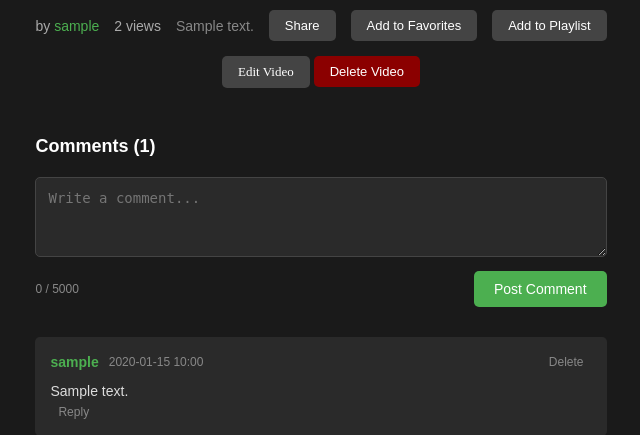
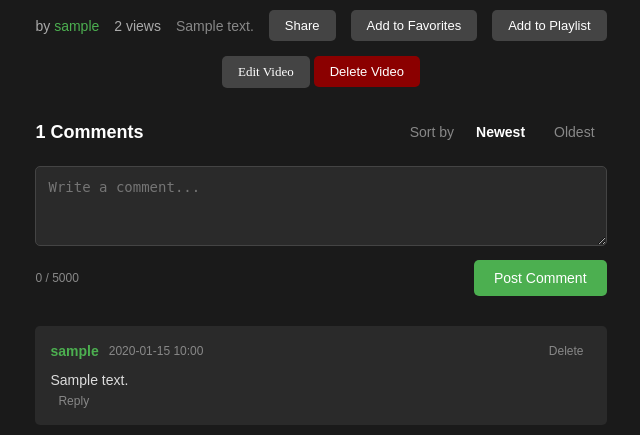
Before and after one commit to RichardDally/RTube, a Flask app: page /watch?v=1 in a window 1280 px wide. Shown: the part 460-895 px from the top of the page, without its empty margins (319-959 px from the left). Run offline with Flask 3, Linux system fonts and the light colour scheme; a user stored in the database is signed in; data comes from the database, SQL or seed files in the repository; tables that the repository leaves empty hold one stand-in row (values such as "Sample post"); some libraries are stand-ins or nearby versions.

Commit message:
Comments improvements

```diff
--- a/rtube/routes/videos.py
+++ b/rtube/routes/videos.py
@@ -246,6 +246,11 @@ def watch_video():
         include_private=current_user.is_authenticated
     )
 
+    # Comment sorting
+    sort_order = request.args.get('sort', 'newest')
+    if sort_order not in ('newest', 'oldest'):
+        sort_order = 'newest'
+
     video_url = url_for('videos.serve_video', filename=f"{video.filename}.m3u8")
     logger.info(f"Loading video from [{video_url}]")
     return render_template(
@@ -259,6 +264,7 @@ def watch_video():
         start_time=start_time,
         is_favorite=is_favorite,
         recommended_videos=recommended_videos,
+        current_sort=sort_order,
     )
 
 
--- a/rtube/templates/index.html
+++ b/rtube/templates/index.html
@@ -346,30 +346,94 @@
                 gap: 10px;
                 margin-top: 8px;
             }
+            /* Comments header with sort selector */
+            .comments-header {
+                display: flex;
+                justify-content: space-between;
+                align-items: center;
+                margin-bottom: 20px;
+            }
+            .comments-header .comments-title {
+                margin: 0;
+            }
+            .sort-selector {
+                display: flex;
+                gap: 5px;
+                align-items: center;
+            }
+            .sort-selector span {
+                color: #888;
+                font-size: 14px;
+                margin-right: 5px;
+            }
+            .sort-selector button {
+                background: none;
+                border: none;
+                color: #888;
+                font-size: 14px;
+                cursor: pointer;
+                padding: 6px 12px;
+                border-radius: 4px;
+                transition: all 0.2s;
+            }
+            .sort-selector button:hover {
+                background-color: #333;
+                color: #fff;
+            }
+            .sort-selector button.active {
+                color: #fff;
+                font-weight: 600;
+            }
+            /* Replies toggle button - YouTube style */
+            .replies-toggle {
+                display: inline-flex;
+                align-items: center;
+                gap: 8px;
+                color: #3EA6FF;
+                font-size: 13px;
+                font-weight: 500;
+                cursor: pointer;
+                padding: 8px 12px;
+                margin: 8px 0 0 -12px;
+                background: none;
+                border: none;
+                border-radius: 20px;
+                transition: background-color 0.2s;
+            }
+            .replies-toggle:hover {
+                background-color: rgba(62, 166, 255, 0.1);
+            }
+            .replies-toggle .toggle-icon {
+                display: inline-block;
+                transition: transform 0.2s;
+                font-size: 10px;
+            }
+            .replies-toggle.expanded .toggle-icon {
+                transform: rotate(180deg);
+            }
+            /* Replies container with animation */
+            .replies-container {
+                overflow: hidden;
+                max-height: 0;
+                transition: max-height 0.3s ease-out;
+            }
+            .replies-container.expanded {
+                max-height: 10000px;
+            }
+            /* Replies list */
             .replies-list {
                 list-style: none;
                 padding: 0;
-                margin: 10px 0 0 20px;
-                border-left: 2px solid #444;
-                padding-left: 15px;
+                margin: 0 0 0 24px;
             }
             .reply-item {
-                background-color: #252525;
-                border-radius: 5px;
-                padding: 12px;
-                margin-bottom: 10px;
+                background-color: transparent;
+                padding: 12px 0;
+                margin-bottom: 0;
+                border-bottom: 1px solid #333;
             }
             .reply-item:last-child {
-                margin-bottom: 0;
-            }
-            .reply-toggle {
-                background: none;
-                border: none;
-                color: #4CAF50;
-                font-size: 12px;
-                cursor: pointer;
-                padding: 5px 0;
-                margin-top: 5px;
+                border-bottom: none;
             }
             /* Deleted/redacted comments - only style direct children, not nested replies */
             .comment-deleted > .comment-header {
@@ -864,7 +928,14 @@
 
         {% if video %}
         <div class="comments-section">
-            <h3 class="comments-title">Comments ({{ video.comments | length }})</h3>
+            <div class="comments-header">
+                <h3 class="comments-title">{{ video.comments | selectattr('parent_id', 'none') | list | length }} Comments</h3>
+                <div class="sort-selector">
+                    <span>Sort by</span>
+                    <button onclick="changeSort('newest')" class="{{ 'active' if current_sort == 'newest' else '' }}">Newest</button>
+                    <button onclick="changeSort('oldest')" class="{{ 'active' if current_sort == 'oldest' else '' }}">Oldest</button>
+                </div>
+            </div>
 
             {% with messages = get_flashed_messages(with_categories=true) %}
                 {% if messages %}
@@ -948,19 +1019,25 @@
 
                 {# Display nested replies recursively #}
                 {% if comment.replies %}
-                <button type="button" class="reply-toggle" onclick="toggleReplies({{ comment.id }})">
-                    <span id="reply-toggle-text-{{ comment.id }}">Show {{ comment.replies | length }} repl{{ 'ies' if comment.replies | length > 1 else 'y' }}</span>
+                <button type="button" class="replies-toggle" onclick="toggleReplies({{ comment.id }})">
+                    <span class="toggle-icon">&#9660;</span>
+                    <span id="reply-toggle-text-{{ comment.id }}">{{ comment.replies | length }} repl{{ 'ies' if comment.replies | length > 1 else 'y' }}</span>
                 </button>
-                <ul class="replies-list" id="replies-{{ comment.id }}" style="display: none;">
-                    {% for reply in comment.replies %}
-                    {{ render_comment(reply, is_reply=true) }}
-                    {% endfor %}
-                </ul>
+                <div class="replies-container" id="replies-container-{{ comment.id }}">
+                    <ul class="replies-list" id="replies-{{ comment.id }}">
+                        {% for reply in comment.replies %}
+                        {{ render_comment(reply, is_reply=true) }}
+                        {% endfor %}
+                    </ul>
+                </div>
                 {% endif %}
             </li>
             {% endmacro %}
 
             {% set top_level_comments = video.comments | selectattr('parent_id', 'none') | list %}
+            {% if current_sort == 'oldest' %}
+                {% set top_level_comments = top_level_comments | reverse | list %}
+            {% endif %}
             {% if top_level_comments %}
             <ul class="comment-list">
                 {% for comment in top_level_comments %}
@@ -1037,15 +1114,19 @@
             }
 
             function toggleReplies(commentId) {
-                const repliesList = document.getElementById('replies-' + commentId);
-                const toggleText = document.getElementById('reply-toggle-text-' + commentId);
-                if (repliesList && toggleText) {
-                    const isHidden = repliesList.style.display === 'none';
-                    repliesList.style.display = isHidden ? 'block' : 'none';
-                    const replyCount = toggleText.textContent.match(/\d+/)[0];
-                    const replyWord = replyCount === '1' ? 'reply' : 'replies';
-                    toggleText.textContent = (isHidden ? 'Hide ' : 'Show ') + replyCount + ' ' + replyWord;
+                const container = document.getElementById('replies-container-' + commentId);
+                const toggleBtn = container.previousElementSibling;
+                if (container && toggleBtn) {
+                    const isExpanded = container.classList.contains('expanded');
+                    container.classList.toggle('expanded');
+                    toggleBtn.classList.toggle('expanded');
                 }
+            }
+
+            function changeSort(order) {
+                const url = new URL(window.location.href);
+                url.searchParams.set('sort', order);
+                window.location.href = url.toString();
             }
 
             function toggleShareMenu(button) {
```
